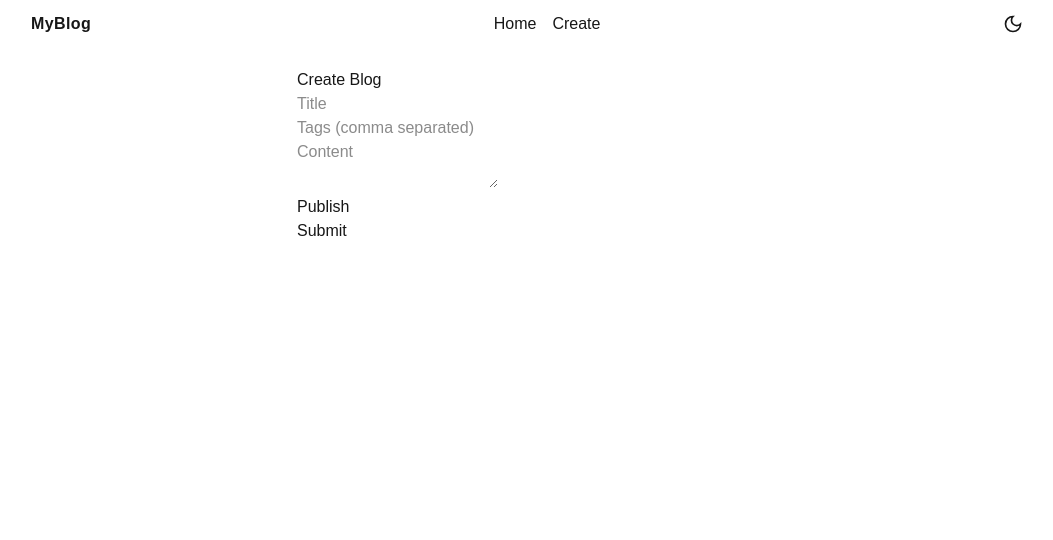
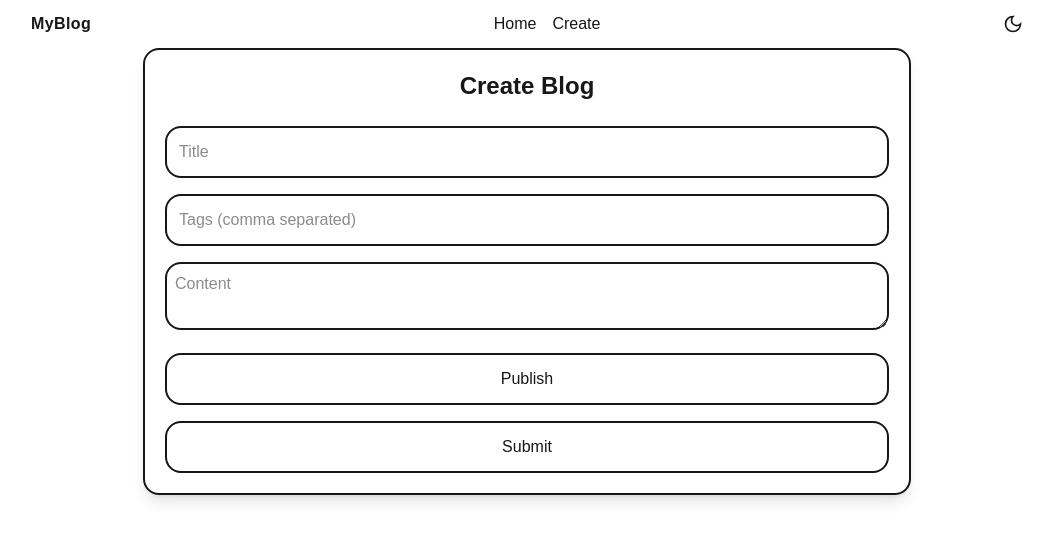
Before and after one commit to Bishuthapa/Blogs, a Next.js app: page /blog/create-blog in a window 1280 px wide. Shown: the top 540 px of the page, without its empty margins (113-1166 px from the left). Built offline with nearby package versions, Linux system fonts and the light colour scheme.

Commit message:
after create route to the /blog page

```diff
--- a/app/blog/create-blog/page.tsx
+++ b/app/blog/create-blog/page.tsx
@@ -2,7 +2,8 @@
 
 import { useState } from "react";
 import axios from "axios";
-
+import { useRouter } from "next/navigation";
+import toast from "react-hot-toast";
 export default function Blog() {
     const [data, setData] = useState({
         title: "",
@@ -11,10 +12,8 @@ export default function Blog() {
         published: false,
     });
 
+    const route = useRouter();
     const [loading, setLoading] = useState(false);
-  const [error, setError] = useState<string | null>(null);
-  const [success, setSuccess] = useState(false);
-
     const handleChange = (
         e: React.ChangeEvent<HTMLInputElement | HTMLTextAreaElement>
     ) => {
@@ -27,8 +26,6 @@ export default function Blog() {
     const handleSubmit = async (e: React.FormEvent) => {
         e.preventDefault();
         setLoading(true);
-    setError(null);
-    setSuccess(false);
 
         try {
             const res = await axios.post("/api/blogs", {
@@ -43,16 +40,16 @@ export default function Blog() {
                 withCredentials: true
             });
 
-      console.log(res.data);
-      setSuccess(true);
+            toast.success("Blog Created Successfully!");
 
-      // clear form after submit
             setData({
                 title: "",
                 tags: "",
                 content: "",
                 published: false,
             });
+
+            route.push("/blog");
         } catch (err) {
             if (err instanceof Error)
                 console.log(err);
@@ -62,14 +59,13 @@ export default function Blog() {
     };
 
     return (
-    <div style={{ maxWidth: "500px", margin: "auto", padding: "20px" }}>
-      <h1>Create Blog</h1>
+        <div className= "min-h-scree flex item-center justify-center" >
+        <div className="w-full max-w-3xl mx-auto p-5 border-2 rounded-2xl shadow-lg">
 
-      {error && <p style={{ color: "red" }}>{error}</p>}
-      {success && <p style={{ color: "green" }}>Blog Created Successfully!</p>}
-
-      <form onSubmit={handleSubmit}>
+            <h1 className="text-2xl font-bold mb-6 text-center" >Create Blog</h1>
+            <form onSubmit={handleSubmit} className="space-y-4">
                 <input
+                    className="w-full border-2 rounded-2xl p-3"
                     type="text"
                     name="title"
                     placeholder="Title"
@@ -80,6 +76,7 @@ export default function Blog() {
                 <br />
 
                 <input
+                    className="w-full border-2 rounded-2xl p-3"
                     type="text"
                     name="tags"
                     placeholder="Tags (comma separated)"
@@ -89,6 +86,7 @@ export default function Blog() {
                 <br />
 
                 <textarea
+                    className="w-full border-2 rounded-2xl p-2 min-h-35.7"
                     name="content"
                     placeholder="Content"
                     value={data.content}
@@ -98,6 +96,7 @@ export default function Blog() {
                 <br />
 
                 <button
+                className="w-full border-2 rounded-2xl p-3"
                     type="button"
                     onClick={() => setData((prev) => ({
                         ...prev,
@@ -108,10 +107,11 @@ export default function Blog() {
                 </button>
                 <br />
 
-        <button type="submit" disabled={loading}>
+                <button className="w-full border-2 rounded-2xl p-3 " type="submit" disabled={loading}>
                     {loading ? "Submitting..." : "Submit"}
                 </button>
             </form>
         </div>
+        </div>
     );
 }
```
Lines whose indentation alone changed are shown as unchanged.
